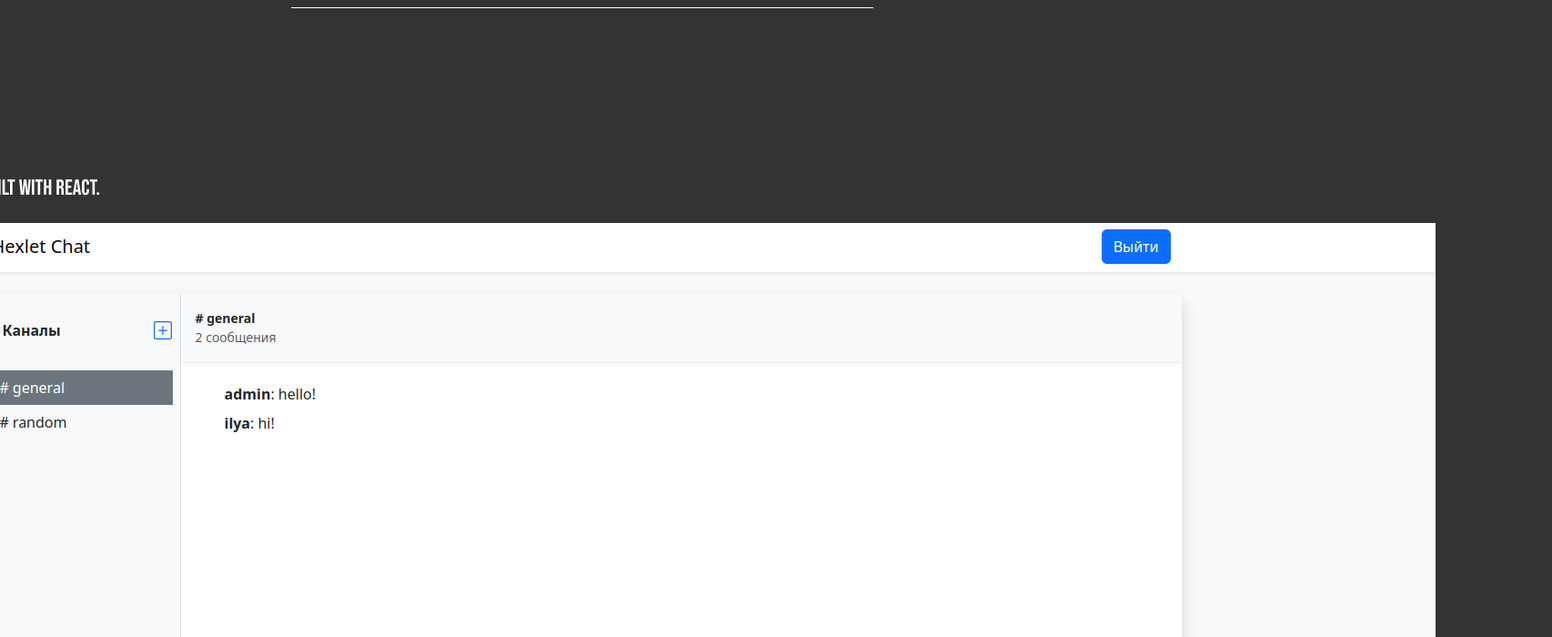
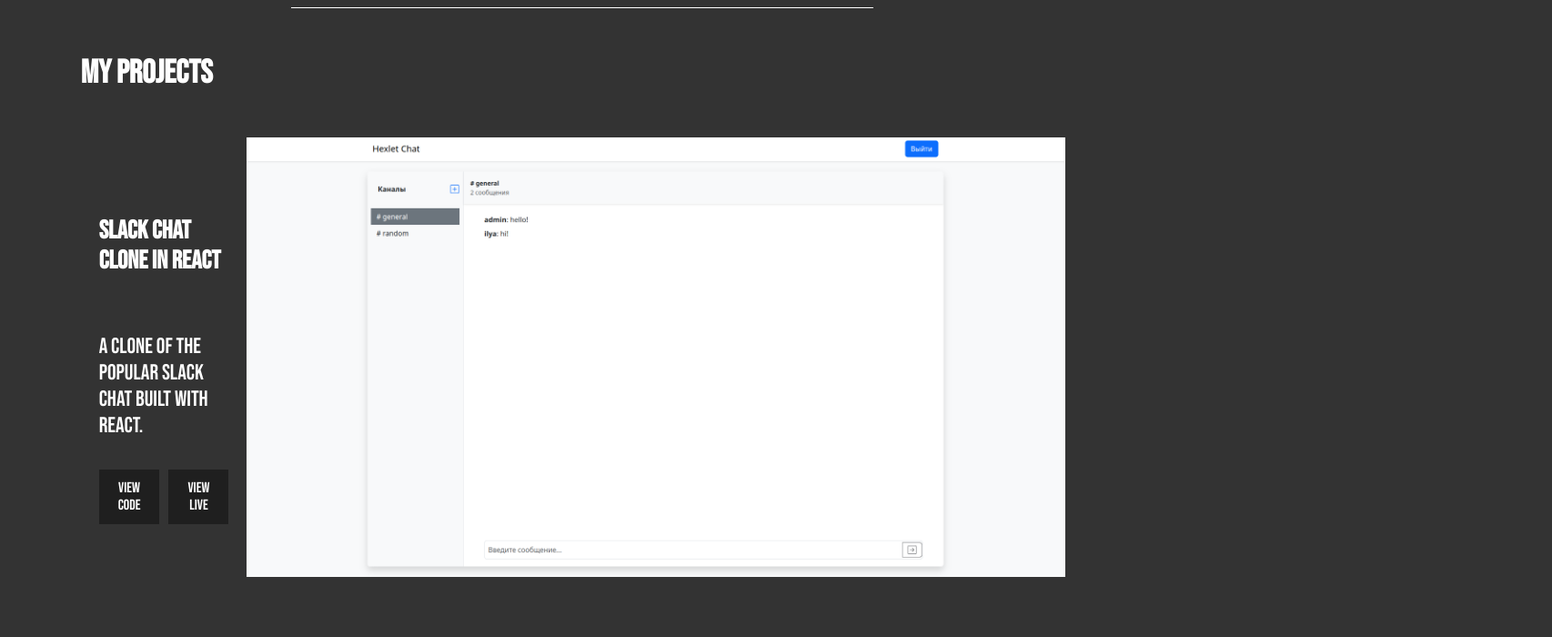
Before and after one commit to ilyasilkin27/ilya-silkin-portfolio, a React (Create React App) app: page / in a window 1280 px wide. Shown: the part 240-940 px from the top of the page at 91% size, 1706 px wide, since content can reach past the window. Built offline with nearby package versions, Linux system fonts and the light colour scheme.

Commit message:
update design

```diff
--- a/src/components/Projects.tsx
+++ b/src/components/Projects.tsx
@@ -40,15 +40,21 @@
             <div className="project-list">
                 {projects.map((project, index) => (
                     <div key={index} className="project-card">
+                        <div className="project-info">
                             <h3>{t(`projects.${project.key}`)}</h3>
                             <p>{t(`projects.${project.key}Description`)}</p>
-                        <img src={project.img} alt={project.alt}/>
+                            <div className="btns">
                                 <a href={project.link} target="_blank" rel="noopener noreferrer">
                                     <button className='viewCode'>{t('button.viewCode')}</button>
                                 </a>
+                                {project.demo && (
                                     <a href={project.demo} target="_blank" rel="noopener noreferrer">
                                         <button className='demo'>{t('button.demo')}</button>
                                     </a>
+                                )}
+                            </div>
+                        </div>
+                        {project.img && <img src={project.img} alt={project.alt} className="project-img" />}
                     </div>
                 ))}
             </div>
--- a/src/styles/main.css
+++ b/src/styles/main.css
@@ -45,6 +45,38 @@
 #projects {
     padding: 20px 10%;
     font-size: 1.5rem;
+}
+
+.project-list {
+    display: flex;
+    flex-direction: column;
+    gap: 20px;
+}
+
+.project-card {
+    display: flex;
+    flex-direction: row;
+    align-items: center;
+    gap: 20px;
+    padding: 20px;
+    transition: background-color 0.3s;
+}
+
+.project-info {
+    flex: 1;
+    display: flex;
+    flex-direction: column;
+    gap: 10px;
+}
+
+.project-img {
+    width: 900px;
+    height: auto;
+}
+
+.btns {
+    display: flex;
+    gap: 10px;
 }
 
 .viewCode {
```
Lines whose indentation alone changed are shown as unchanged.
